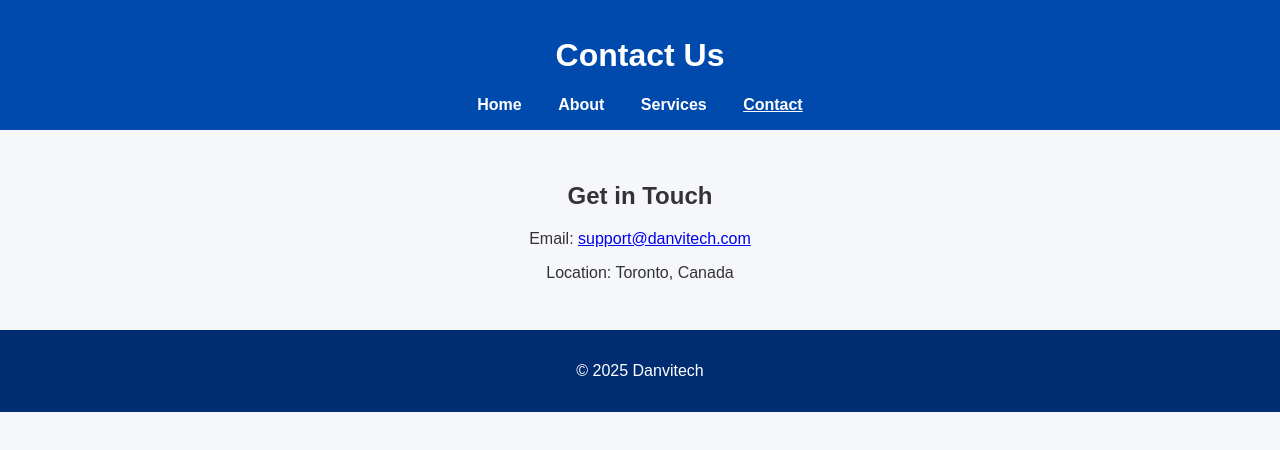
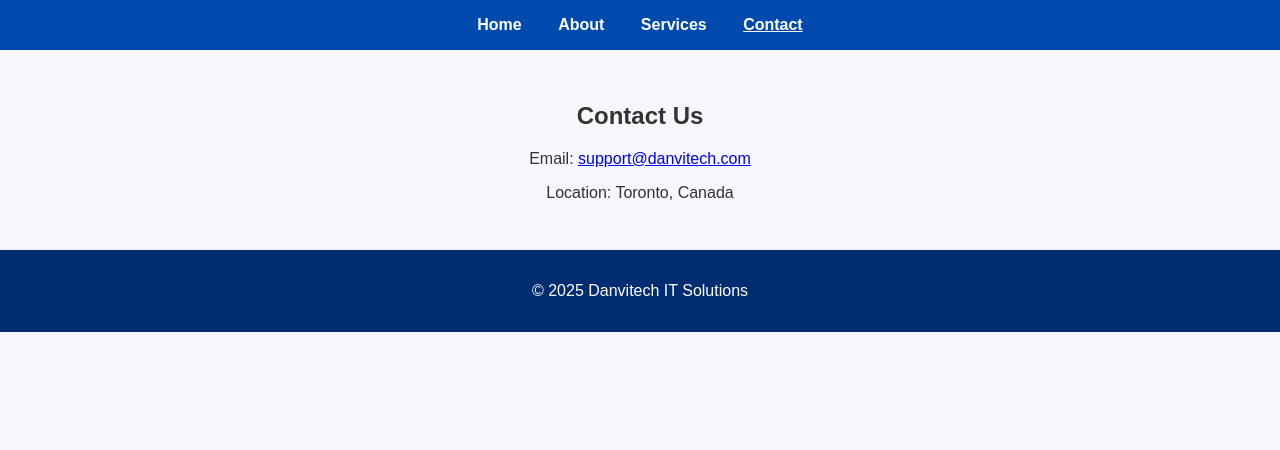
Before and after one commit to Danvitech/danvitech-website, a plain HTML site: page contact.html in a window 1280 px wide. Drawn offline with Linux system fonts and the light colour scheme.

Commit message:
Update contact.html

```diff
--- a/contact.html
+++ b/contact.html
@@ -7,9 +7,9 @@
   <link rel="stylesheet" href="css/style.css">
 </head>
 <body>
+
 <header>
-    <h1>Contact Us</h1>
-    <nav>
+  <nav class="main-nav">
     <a href="index.html">Home</a>
     <a href="about.html">About</a>
     <a href="services.html">Services</a>
@@ -18,13 +18,14 @@
 </header>
 
 <section>
-    <h2>Get in Touch</h2>
+  <h1>Contact Us</h1>
   <p>Email: <a href="mailto:support@danvitech.com">support@danvitech.com</a></p>
   <p>Location: Toronto, Canada</p>
 </section>
 
 <footer>
-    <p>© 2025 Danvitech</p>
+  <p>© 2025 Danvitech IT Solutions</p>
 </footer>
+
 </body>
 </html>
```
Lines whose indentation alone changed are shown as unchanged.
